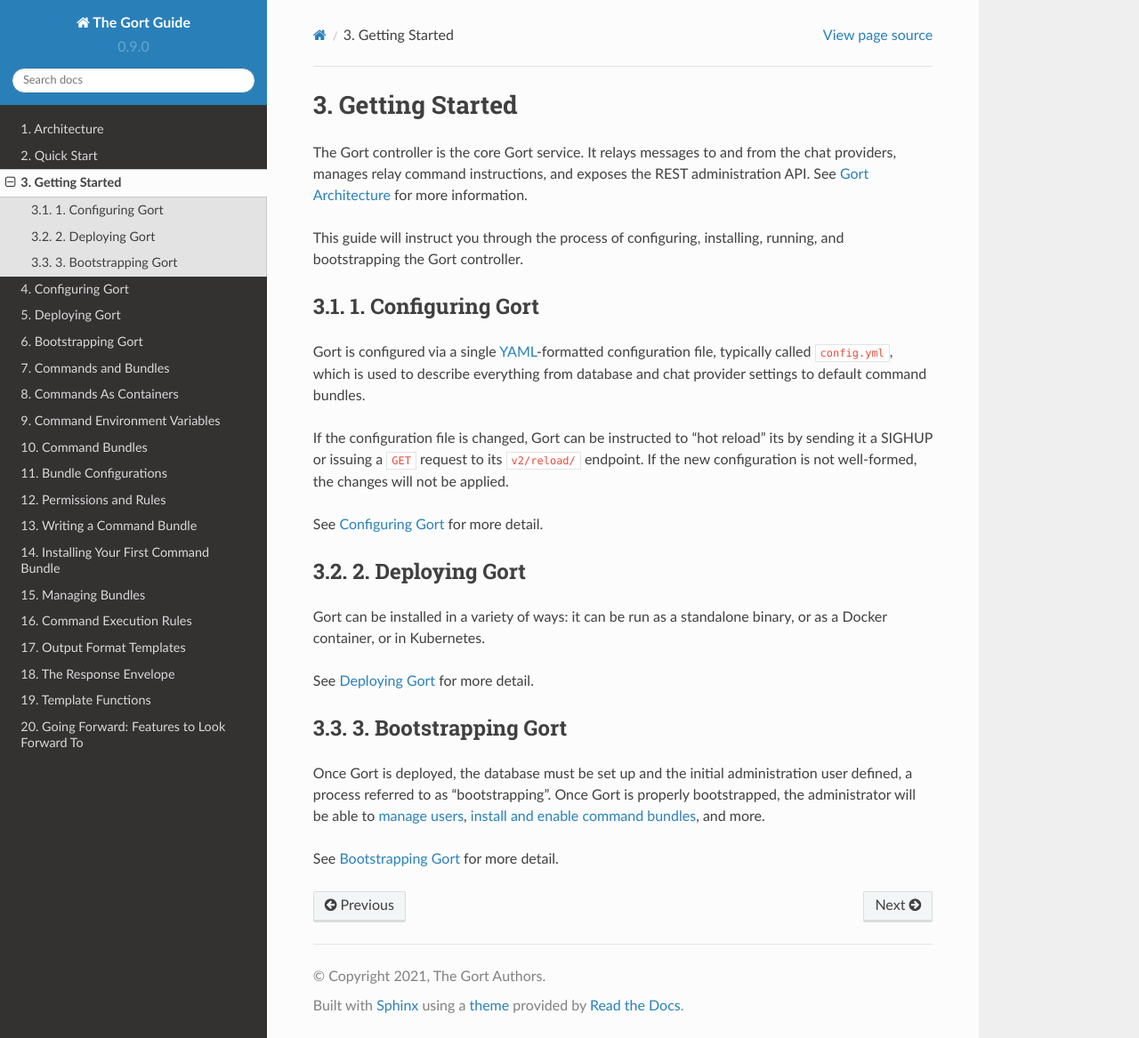
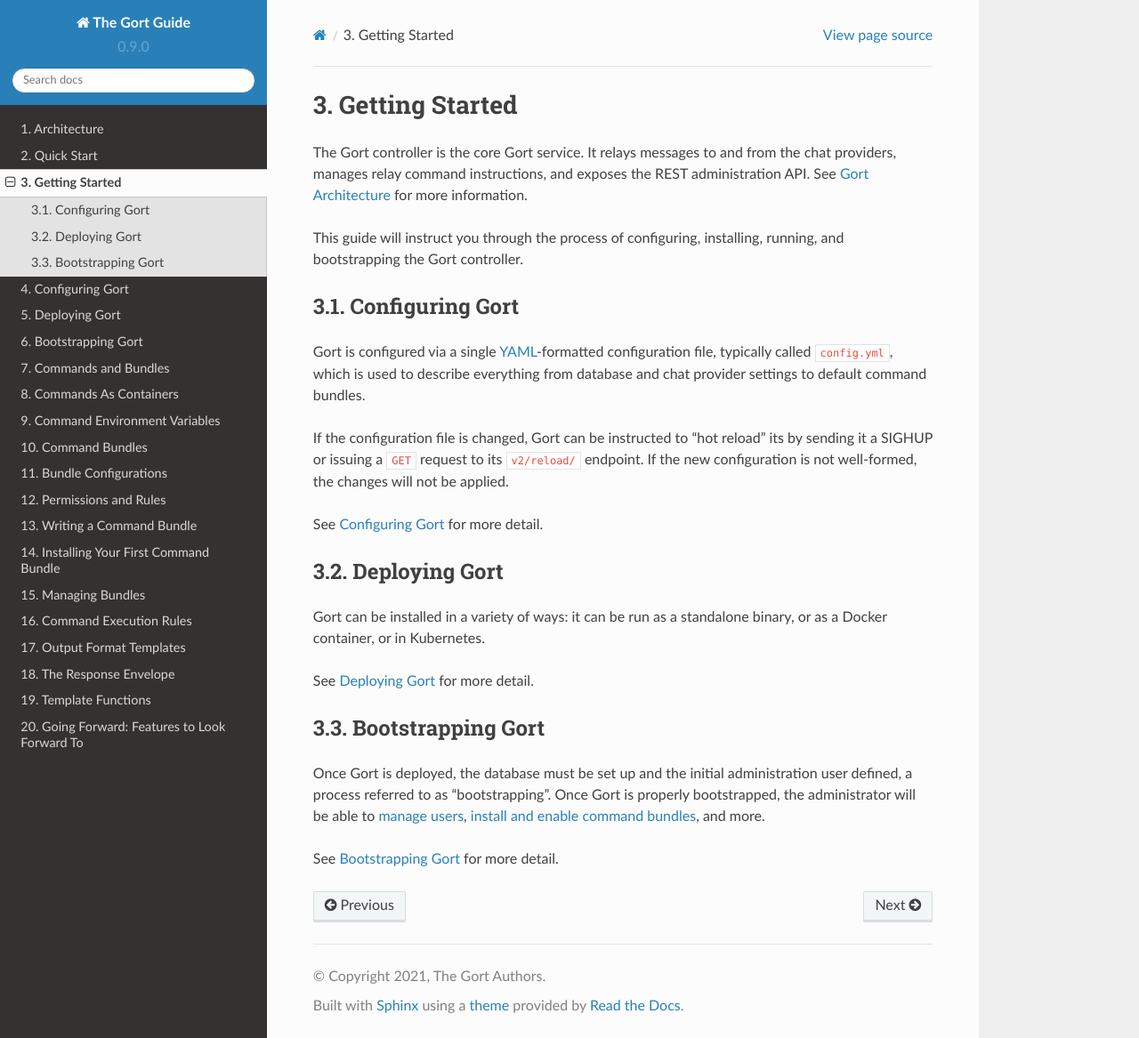
Before and after one commit to getgort/gort-guide, a Sphinx documentation site: the page built from guide/source/sections/getting-started.rst, in a window 1280 px wide and 1167 px high. Shown: the whole window at 89% size. Built offline with Sphinx 7.4.7 and the Read the Docs theme 2.0.0, drawn with Linux system fonts in a browser that asks for light colours.

Commit message:
Remove extra numbers

```diff
--- a/guide/source/sections/getting-started.rst
+++ b/guide/source/sections/getting-started.rst
@@ -9,8 +9,8 @@
 This guide will instruct you through the process of configuring,
 installing, running, and bootstrapping the Gort controller.
 
-1. Configuring Gort
--------------------
+Configuring Gort
+----------------
 
 Gort is configured via a single
 `YAML <https://en.wikipedia.org/wiki/YAML>`__-formatted configuration
@@ -25,16 +25,16 @@
 
 See `Configuring Gort <configuration.md>`__ for more detail.
 
-2. Deploying Gort
------------------
+Deploying Gort
+--------------
 
 Gort can be installed in a variety of ways: it can be run as a
 standalone binary, or as a Docker container, or in Kubernetes.
 
 See `Deploying Gort <deployment.md>`__ for more detail.
 
-3. Bootstrapping Gort
----------------------
+Bootstrapping Gort
+------------------
 
 Once Gort is deployed, the database must be set up and the initial
 administration user defined, a process referred to as "bootstrapping".
```
